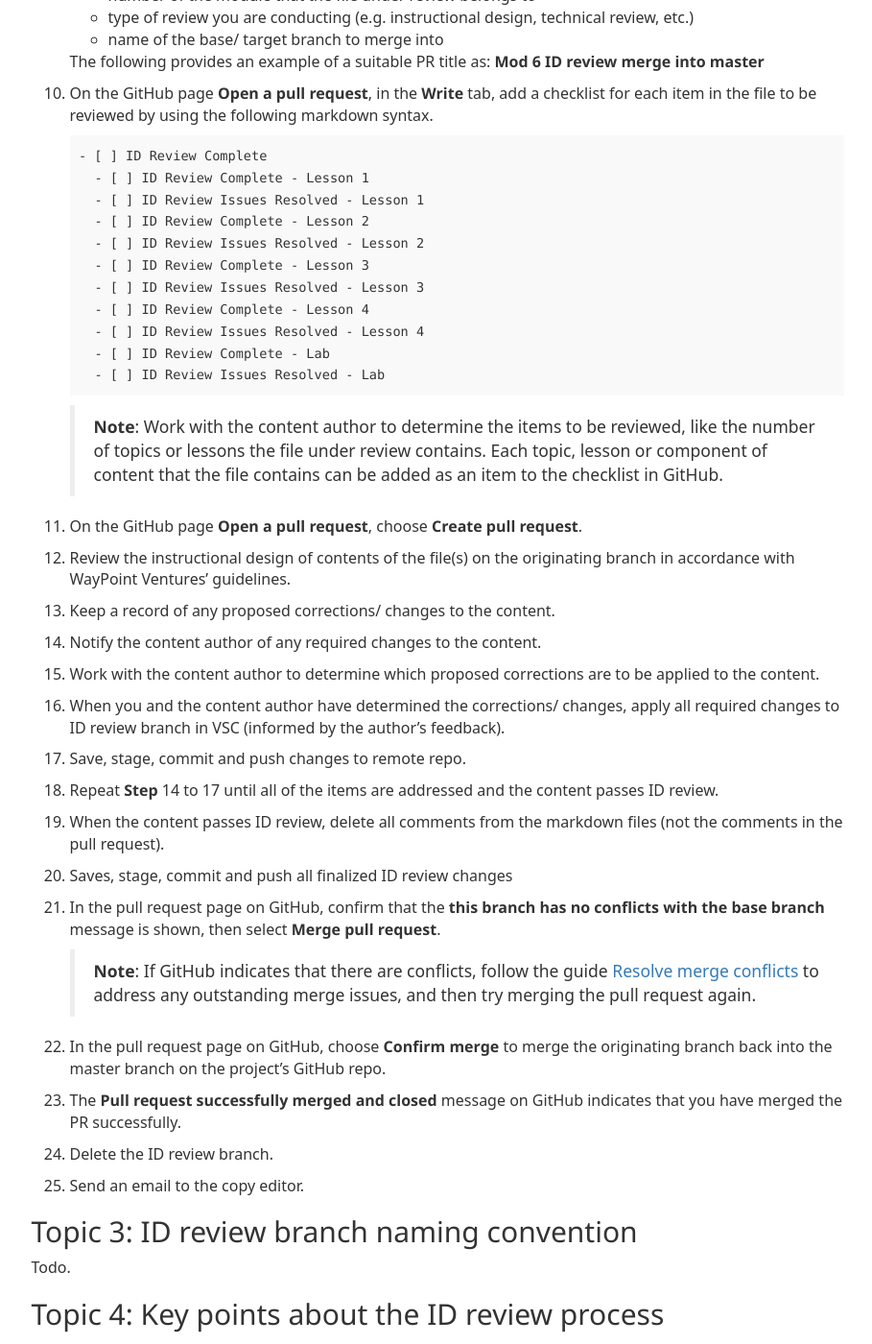
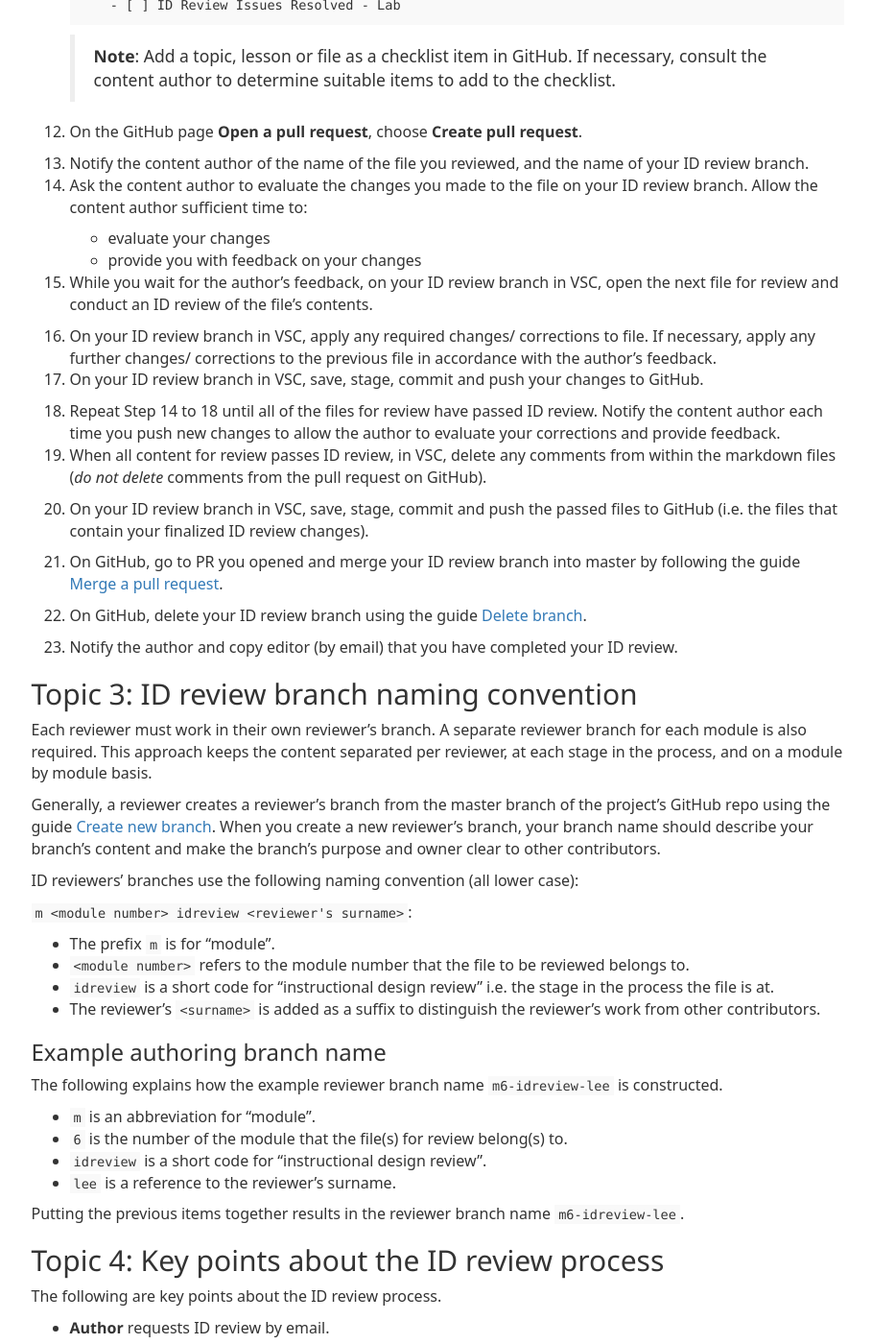
Before and after one commit to mkavana/docs, a Jekyll site: the page built from _posts/05-workflow/2020-06-05-id-process.md, in a window 1280 px wide and 1400 px high, scrolled down 2499 px. Shown: the whole window at 96% size, without its empty margins (330-1239 px from the left). Built offline with Jekyll 4.4.1, drawn with Linux system fonts in a browser that asks for light colours; some web fonts are replaced; some of the changed text lies outside the part shown.

Commit message:
add 2nd crude draft steps to 'ID process' guide md

````diff
--- a/_posts/05-workflow/2020-06-05-id-process.md
+++ b/_posts/05-workflow/2020-06-05-id-process.md
@@ -13,7 +13,14 @@ include-in-quickstart: "false"
 video_url: "none"
 ---
 
-![Alt image text placeholder](../assets/images/05-workflow/id-process/github/img-placeholder.png)
+<!--
+  Todo:
+    - Resolve issues/ questions in the comments in this topic section.
+    - Verify the steps are accurate.
+    - Add images and alt text, on path:
+        ![Alt image text placeholder](../assets/images/05-workflow/id-process/github/img-placeholder.png)
+    - Check for broken links
+-->
 
 This guide describes the general **Instructional Design (ID) Review** process for a typical project.
 
@@ -32,11 +39,13 @@ This guide describes the general **Instructional Design (ID) Review** process fo
 
 ## Topic 1: How an ID review is initiated {#topic1}
 
-A content author initiates a review by sending an email to the reviewer to request a review. The author's email provides the following details:
+A content author initiates a review by sending an email to the reviewer to request an ID review. The author's email provides the following details:
 
-- **Module number**: The module number that the file for review belongs to.
-- **File name(s)**: The name of the file(s) to be reviewed.
-- **Task type**: The type of review required (i.e. instructional design review, technical review, copy edit, etc.).
+- **Module number**: The module number that the file(s) for review belong(s) to.
+- **File name**: The name of the file(s) to be reviewed.
+- **Task type**: The type of review required (i.e. instructional design review).
+
+The file for review should be on the master branch of the project's GitHub (remote) repo.
 
 ## Topic 2: Steps required to conduct an ID review {#topic2}
 
@@ -44,135 +53,149 @@ The following steps are required to conduct a general ID review as part of a typ
 
 1. When you receive an email from a content author requesting a review, note the name(s) of the file(s) to be reviewed.
 
-2. Use the Visual Studio Code (VSC) editor to clone the project's remote repo onto your computer by following the guide [Download course files (clone repo)]({{site.baseurl}}/download-files/clone-repo.html). The cloned repo you create on your computer is your **local repo**.
+2. Use the Visual Studio Code (VSC) editor to clone the project's GitHub repo onto your computer by following the guide [Download course files (clone repo)]({{site.baseurl}}/download-files/clone-repo.html). The cloned repo you create on your computer is your **local repo**.
 
-3. Create a new branch in your local repo with VSC using the guide [Create new branch]({{site.baseurl}}/branches/new-branch.html). The new branch is your local **ID review branch**, and should be created from the **master** branch.
+3. Create a new branch in your local repo with VSC using the guide [Create new branch]({{site.baseurl}}/branches/new-branch.html). The new branch is your local **ID review branch**, and should be created from the **master** branch in VSC.
 
-    > **Note**: Apply the branch naming convention `m <module number> idreview <id reviewer's surname>` to your new branch, as described in [Topic 3: ID review branch naming convention](#topic3). For example, **m6idreviewlee**.
+    > **Note**: Apply the branch naming convention `m <module number> idreview <id reviewer's surname>` to your new branch, as described in [Topic 3: ID review branch naming convention](#topic3). For example, **m6-idreview-lee**.
 
-4. Review some content, apply, save and commit your changes/ corrections in VSC on your ID review branch.
+4. In VSC, on your local **ID review branch**, open the first markdown file for review, and review the contents of the file in VSC according to WayPoint Ventures guidelines.
+   <!-- Does ID make note of changes in .md file, PR or email? -->
 
-5. Push changes to remote.
+5. In VSC, apply, save, stage, and commit your necessary changes/ corrections to the markdown file using the guide [Upload your changes]({{site.baseurl}}/branches/push-changes.html).
 
-    > **Note**: Push to the project's remote repo regularly, e.g. after your review a lesson or single file. Do not wait until full review is complete before pushing.
+6. Push the file containing your changes to GitHub by following the guide [Upload your changes]({{site.baseurl}}/branches/push-changes.html).
 
-6. In a web browser, access the course files on GitHub by following the guide [View course files in web browser](
-{{site.baseurl}}/download-files/view-in-browser.html).
+    > **Note**: Push to GitHub regularly, e.g. after review a lesson or single file. *Do not wait* until you have reviewed *all* of the files before pushing to GitHub.
 
-7. On GitHub, open a new **Pull Request** (PR) by using the guide [Create pull request]({{site.baseurl}}/pull-requests/create-pr.html).
+7. In a web browser, access the project's GitHub repo by following the guide [View course files in web browser]({{site.baseurl}}/download-files/view-in-browser.html).
 
-    > **Note**: Keep the new PR open (i.e. do not merge the PR), to allow you to apply any subsequent changes necessitated by the review process. Subsequent changes to the ID review branch will be rolled into the open pull request. Configure the pull request by following the remaining steps in this guide.
+8. On GitHub, open a new **Pull Request** (PR) by using the guide [Create pull request]({{site.baseurl}}/pull-requests/create-pr.html).
+
+    > **Note**: Keep the new PR open (i.e. *do not merge* the PR yet). Keeping the PR open allows you to apply subsequent changes necessitated by the review process. Any further changes you make to the files on your ID review branch that you push to GitHub will be rolled into the open pull request. Configure the pull request by following the remaining steps in this guide.
     >
     > General information about pull requests is available from the guide [Pull requests overview]({{site.baseurl}}/pull-requests/pr-overview.html).
 
-8. On the GitHub page **Open a pull request**, use the dropdowns to configure the PR branches as follows:
+9. On the GitHub page **Open a pull request**, use the dropdowns to configure the PR branches as follows:
 
-    - For **base**, choose the **master** branch
-    - For **compare**, select the name of your **id review branch** branch, e.g. **m6idreviewlee**
+    - For **base**, choose the **master** branch.
+    - For **compare**, select the name of your **ID review branch** branch, e.g. **m6-idreview-lee**.
 
-    <!-- ![Base and compare branch dropdowns for configuring a GitHub pull request](../assets/images/05-workflow/id-process/github/04-pr-branches.png) -->
+10. On the GitHub page **Open a pull request**, add the following into the PR title text field:
 
-9. On the GitHub page **Open a pull request**, add the following information into the PR title text field:
+    - number of the module the reviewed file belongs to
+    - type of review you are conducting (i.e. instructional design)
+    - name of the base branch to merge into (i.e. master)
 
-    - number of the module that the file under review belongs to
-    - type of review you are conducting (e.g. instructional design, technical review, etc.)
-    - name of the base/ target branch to merge into
+    For example, a suitable PR title is: **Mod 6 ID review merge into master**
 
-    The following provides an example of a suitable PR title as: **Mod 6 ID review merge into master**
-
-    <!-- ![Example PR title in the PR title text field on GitHub](../assets/images/05-workflow/id-process/github/05-pr-title.png) -->
-
-10. On the GitHub page **Open a pull request**, in the **Write** tab, add a checklist for each item in the file to be reviewed by using the following markdown syntax.
+11. On the GitHub page **Open a pull request**, in the **Write** tab, add a checklist for each item to be reviewed using the following markdown syntax.
+    <!-- Is a GitHub checklist used by an ID -->
 
     ```markdown
     - [ ] ID Review Complete
-      - [ ] ID Review Complete - Lesson 1
-      - [ ] ID Review Issues Resolved - Lesson 1
-      - [ ] ID Review Complete - Lesson 2
-      - [ ] ID Review Issues Resolved - Lesson 2
-      - [ ] ID Review Complete - Lesson 3
-      - [ ] ID Review Issues Resolved - Lesson 3
-      - [ ] ID Review Complete - Lesson 4
-      - [ ] ID Review Issues Resolved - Lesson 4
-      - [ ] ID Review Complete - Lab
-      - [ ] ID Review Issues Resolved - Lab
+        - [ ] ID Review Complete - Lesson 1
+        - [ ] ID Review Issues Resolved - Lesson 1
+        - [ ] ID Review Complete - Lesson 2
+        - [ ] ID Review Issues Resolved - Lesson 2
+        - [ ] ID Review Complete - Lesson 3
+        - [ ] ID Review Issues Resolved - Lesson 3
+        - [ ] ID Review Complete - Lesson 4
+        - [ ] ID Review Issues Resolved - Lesson 4
+        - [ ] ID Review Complete - Lab
+        - [ ] ID Review Issues Resolved - Lab
     ```
 
-    <!-- ![Checklist for each item in the file to be reviewed inside the Write tab of the GitHub page 'Open a pull request'](../assets/images/05-workflow/id-process/github/06-pr-checklist.png) -->
+    > **Note**: Add a topic, lesson or file as a checklist item in GitHub. If necessary, consult the content author to determine suitable items to add to the checklist.
 
-    > **Note**: Work with the content author to determine the items to be reviewed, like the number of topics or lessons the file under review contains. Each topic, lesson or component of content that the file contains can be added as an item to the checklist in GitHub.
+12. On the GitHub page **Open a pull request**, choose **Create pull request**.
 
-11. On the GitHub page **Open a pull request**, choose **Create pull request**.
+13. Notify the content author of the name of the file you reviewed, and the name of your ID review branch.
+    <!-- Where does ID record proposed corrections/ changes to the content -->
+14. Ask the content author to evaluate the changes you made to the file on your ID review branch. Allow the content author sufficient time to:
 
-    <!-- ![Create pull request button on the GitHub page 'Open a pull request'](../assets/images/05-workflow/id-process/github/07-pr-create.png) -->
+    - evaluate your changes
+    - provide you with feedback on your changes
 
-12. Review the instructional design of contents of the file(s) on the originating branch in accordance with WayPoint Ventures' guidelines.
+15. While you wait for the author's feedback, on your ID review branch in VSC, open the next file for review and conduct an ID review of the file's contents.
 
-13. Keep a record of any proposed corrections/ changes to the content.
+16. On your ID review branch in VSC, apply any required changes/ corrections to file. If necessary, apply any further changes/ corrections to the previous file in accordance with the author's feedback.
+    <!-- Where do ID and author exchange their communications, e.g. email? -->
+17. On your ID review branch in VSC, save, stage, commit and push your changes to GitHub.
 
-14. Notify the content author of any required changes to the content.
+18. Repeat Step 14 to 18 until all of the files for review have passed ID review. Notify the content author each time you push new changes to allow the author to evaluate your corrections and provide feedback.
+    <!-- If a checklist is used in GitHub, check items off the list -->
+19. When all content for review passes ID review, in VSC, delete any comments from within the markdown files (*do not delete* comments from the pull request on GitHub).
 
-15. Work with the content author to determine which proposed corrections are to be applied to the content.
+20. On your ID review branch in VSC, save, stage, commit and push the passed files to GitHub (i.e. the files that contain your finalized ID review changes).
 
-16. When you and the content author have determined the corrections/ changes, apply all required changes to ID review branch in VSC (informed by the author's feedback).
+21. On GitHub, go to PR you opened and merge your ID review branch into master by following the guide [Merge a pull request]({{site.baseurl}}/pull-requests/merge-pr.html).
 
-17. Save, stage, commit and push changes to remote repo.
+22. On GitHub, delete your ID review branch using the guide [Delete branch]({{site.baseurl}}/branches/delete-branch.html).
 
-18. Repeat **Step** 14 to 17 until all of the items are addressed and the content passes ID review.
-
-19. When the content passes ID review, delete all comments from the markdown files (not the comments in the pull request).
-
-20. Saves, stage, commit and push all finalized ID review changes
-
-21. In the pull request page on GitHub, confirm that the **this branch has no conflicts with the base branch** message is shown, then select **Merge pull request**.
-
-    <!-- ![Branch has no conflicts with the base branch message, in the pull request page on GitHub](../assets/images/05-workflow/id-process/github/16-tr-merge.png) -->
-
-    > **Note**: If GitHub indicates that there are conflicts, follow the guide [Resolve merge conflicts]({{site.baseurl}}/pull-requests/merge-conflicts.html) to address any outstanding merge issues, and then try merging the pull request again.
-
-22. In the pull request page on GitHub, choose **Confirm merge** to merge the originating branch back into the master branch on the project’s GitHub repo.
-
-    <!-- ![Confirm merge button for merging the originating branch into the master branch on GitHub](../assets/images/05-workflow/id-process/github/17-merge-confirm.png) -->
-
-23. The **Pull request successfully merged and closed** message on GitHub indicates that you have merged the PR successfully.
-
-    <!-- ![Message indicating that the PR has been successfully on GitHub](../assets/images/05-workflow/id-process/github/18-merge-success.png) -->
-
-24. Delete the ID review branch.
-
-25. Send an email to the copy editor.
+23. Notify the author and copy editor (by email) that you have completed your ID review.
 
 ## Topic 3: ID review branch naming convention {#topic3}
 
-Todo.
+<!-- Todo:
+  - Verify the following steps.
+-->
+
+Each reviewer must work in their own reviewer's branch. A separate reviewer branch for each module is also required. This approach keeps the content separated per reviewer, at each stage in the process, and on a module by module basis.
+
+Generally, a reviewer creates a reviewer's branch from the master branch of the project's GitHub repo using the guide [Create new branch]({{site.baseurl}}/branches/new-branch.html). When you create a new reviewer's branch, your branch name should describe your branch's content and make the branch's purpose and owner clear to other contributors.
+
+ID reviewers' branches use the following naming convention (all lower case):
+
+`m <module number> idreview <reviewer's surname>`:
+
+- The prefix `m` is for “module”.
+- `<module number>` refers to the module number that the file to be reviewed belongs to.
+- `idreview` is a short code for "instructional design review" i.e. the stage in the process the file is at.
+- The reviewer's `<surname>` is added as a suffix to distinguish the reviewer's work from other contributors.
+
+### Example authoring branch name
+
+The following explains how the example reviewer branch name `m6-idreview-lee` is constructed.
+
+- `m` is an abbreviation for "module".
+- `6` is the number of the module that the file(s) for review belong(s) to.
+- `idreview` is a short code for "instructional design review".
+- `lee` is a reference to the reviewer's surname.
+
+Putting the previous items together results in the reviewer branch name `m6-idreview-lee`.
 
 ## Topic 4: Key points about the ID review process {#topic4}
 
 The following are key points about the ID review process.
 
-<!-- - A **content author** requests a review by sending an email to the reviewer.
-- The **ID reviewer**:
-  - receives an author's email requesting a review.
-  - opens a new GitHub Pull Request (PR).
-  - sets the PR **compare** branch to the originating branch.
-  - sets the PR **base** branch to master.
-  - adds the prefix **[Do not merge]** text, and a suitable description, to the PR title.
-  - creates a checklist of items to be addressed.
-  - keeps the PR open (i.e. does not merge the PR) to allow the author to apply changes during the review.
-  - reviews the contents of the file(s) on the originating branch.
-  - records any proposed changes to the content in the PR.
-  - notifies the originating branch owner of any required changes to the content.
-- The **content author**/ originating branch owner:
-  - works through the corrections/ changes proposed by the reviewer.
-  - applies any necessary changes to the content on their originating branch (in VSC).
-  - pushes the corrected/ changed content back to the project's GitHub repo.
-  - notifies the reviewer that the corrected/ changed content is available from the remote repo.
-- The **ID reviewer and content author** work together to identify, agree upon, and add required corrections/ changes to the PR, until the content passes ID review successfully.
-- When the content passes ID review, the **ID reviewer** merges the originating branch back into the **master** branch on the project's GitHub repo.
+<!-- Todo:
+  - Create and add summary process diagram.
+-->
 
-The following diagram provides an overview of the key points in the general ID review process for a typical project.
+- **Author** requests ID review by email.
 
-![Diagram of the ID review process](../assets/images/05-workflow/id-process/github/tr-workflow.png) -->
+- **ID reviewer**:
+
+  - clone's project's GitHub repo
+  - creates local review branch from master in VSC
+  - reviews content in VSC on ID review branch
+  - applies, saves and commits necessary changes/ corrections in VSC (on ID review branch)
+  - pushes changes/ corrections to GitHub
+  - creates pull request (PR) to merge ID review branch into master
+  - notifies author when PR's ready for evaluation
+
+- **Author** evaluates pull request, and liaises with ID to provide feedback on ID reviewer's changes
+
+- **ID reviewer**
+
+  - liaises with author to implement author's feedback on ID reviewer's changes
+  - completes ID review
+  - deletes comments from markdown files
+  - saves, stages, commits and pushes finalized ID review files to open PR
+  - merges ID review branch into GitHub master branch
+  - deletes the ID review branch
+  - notifies the copy editor when ID review is completed
 
 {% include appendices.html %}
 
````
